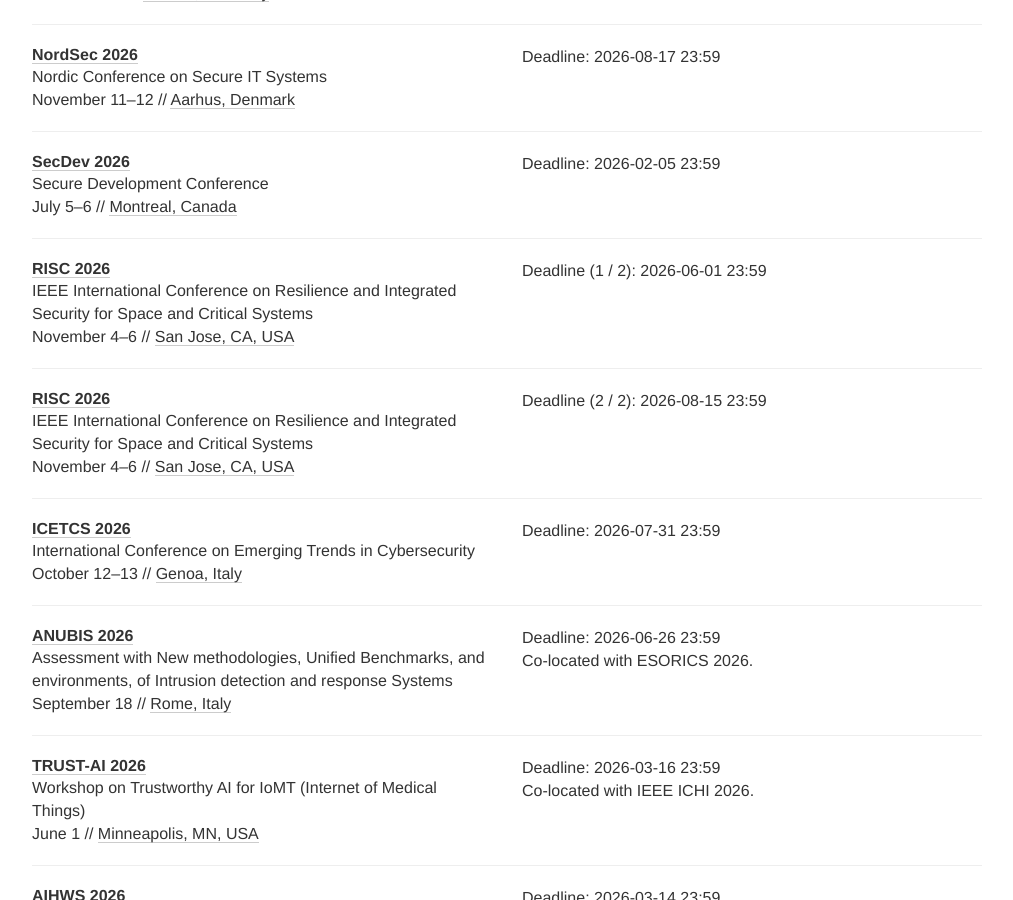
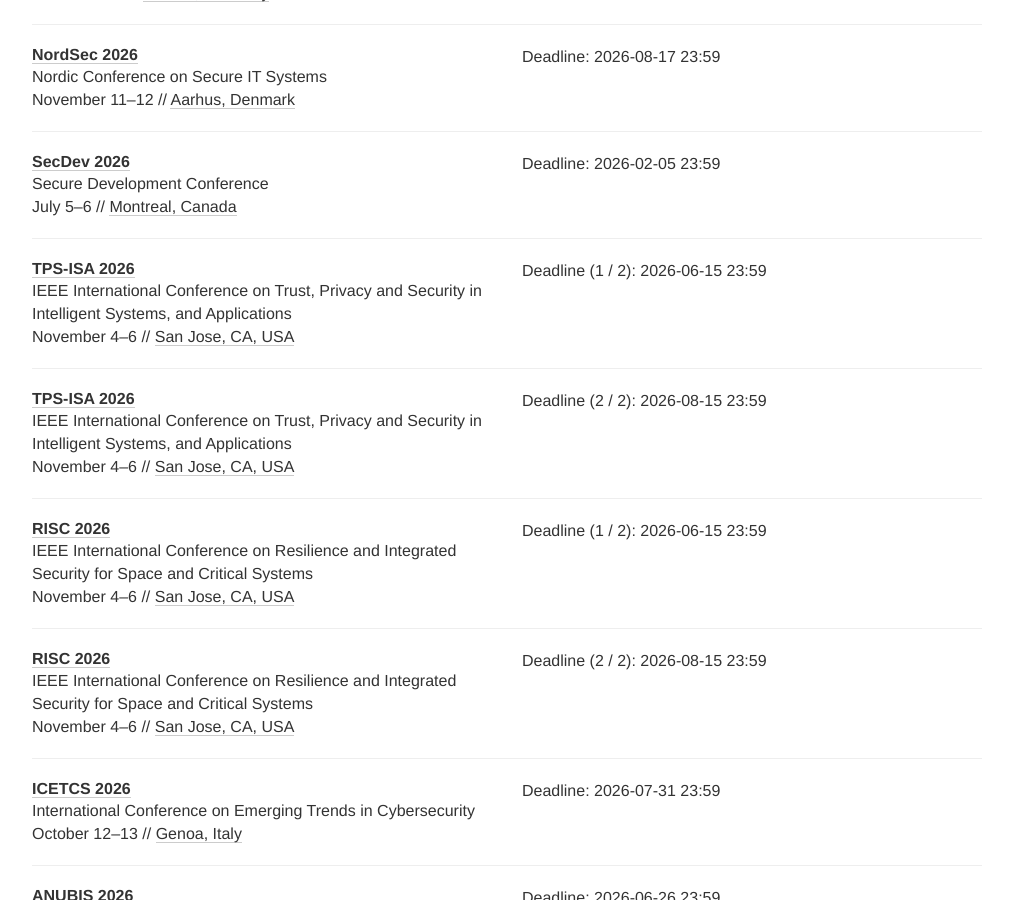
Before and after one commit to sec-deadlines/sec-deadlines.github.io, a Jekyll site: the page built from index.html, in a window 1280 px wide and 900 px high, scrolled down 15027 px. Shown: the whole window, without its empty margins (133-1146 px from the left). Built offline with Jekyll 4.4.1, drawn with Linux system fonts in a browser that asks for light colours; nearby versions of some CDN libraries; comment, search, counter and statistics services are not loaded.

Commit message:
Update RISC 2026, Add TPS-ISA 2026

```diff
--- a/_data/conferences.yml
+++ b/_data/conferences.yml
@@ -871,12 +871,23 @@
   place: Montreal, Canada
   tags: [SEC, PRIV, CONF, OTHERS]
 
+- name: TPS-ISA
+  year: 2026
+  description: IEEE International Conference on Trust, Privacy and Security in Intelligent Systems, and Applications
+  link: https://tps.ieee-cs.org/2026/call-for-papers/
+  deadline:
+    - "2026-06-15 23:59"
+    - "2026-08-15 23:59"
+  date: "November 4-6"
+  place: San Jose, CA, USA
+  tags: [SEC, PRIV, CONF, OTHERS]
+
 - name: RISC
   year: 2026
   description: IEEE International Conference on Resilience and Integrated Security for Space and Critical Systems
-  link: https://www.sis.pitt.edu/lersais/conference/risc/2026/call-for-papers/
-  deadline:
-    - "2026-06-01 23:59"
+  link: https://risc.ieee-cs.org/2026/call-for-papers/
+  deadline:
+    - "2026-06-15 23:59"
     - "2026-08-15 23:59"
   date: "November 4-6"
   place: San Jose, CA, USA
```
